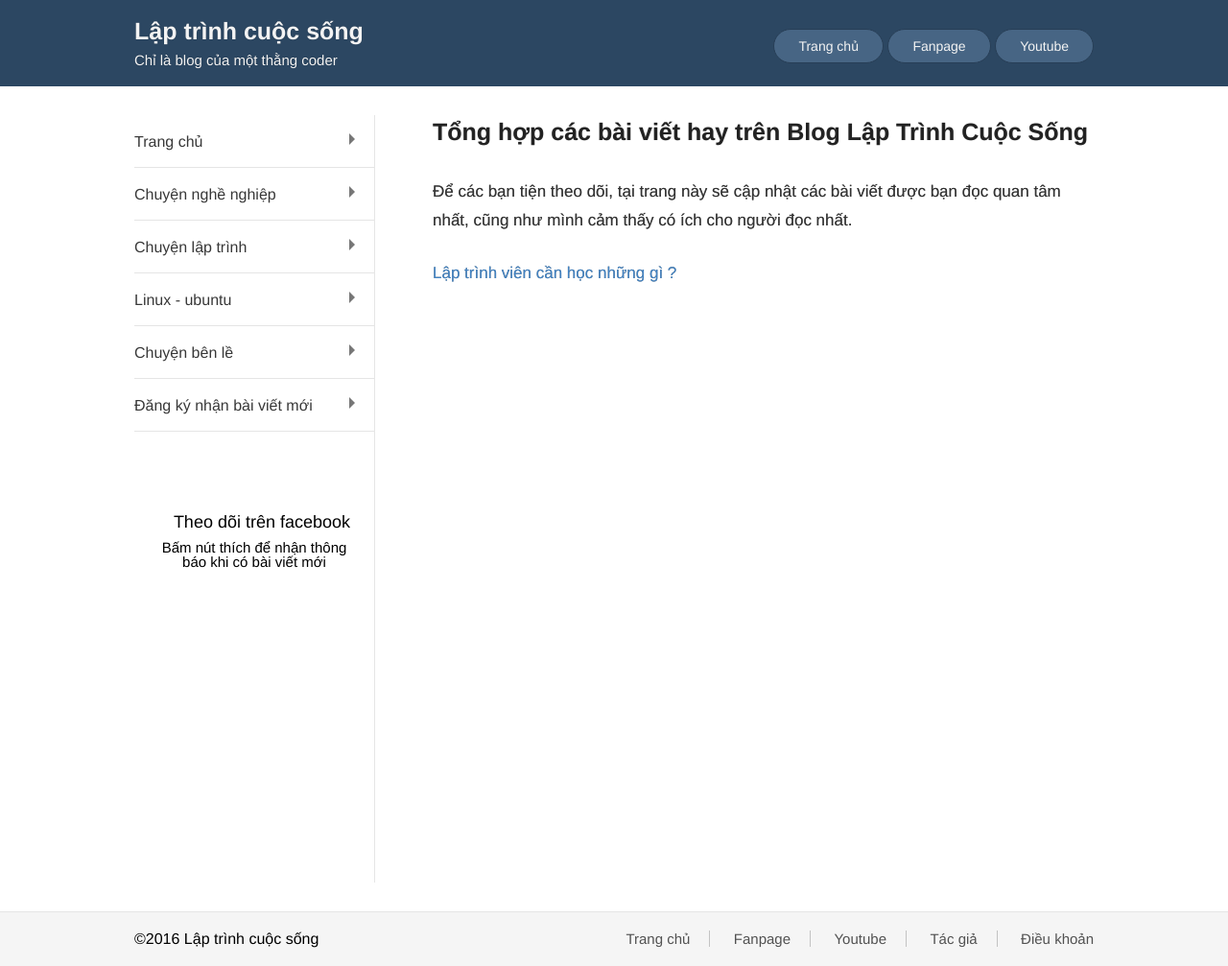
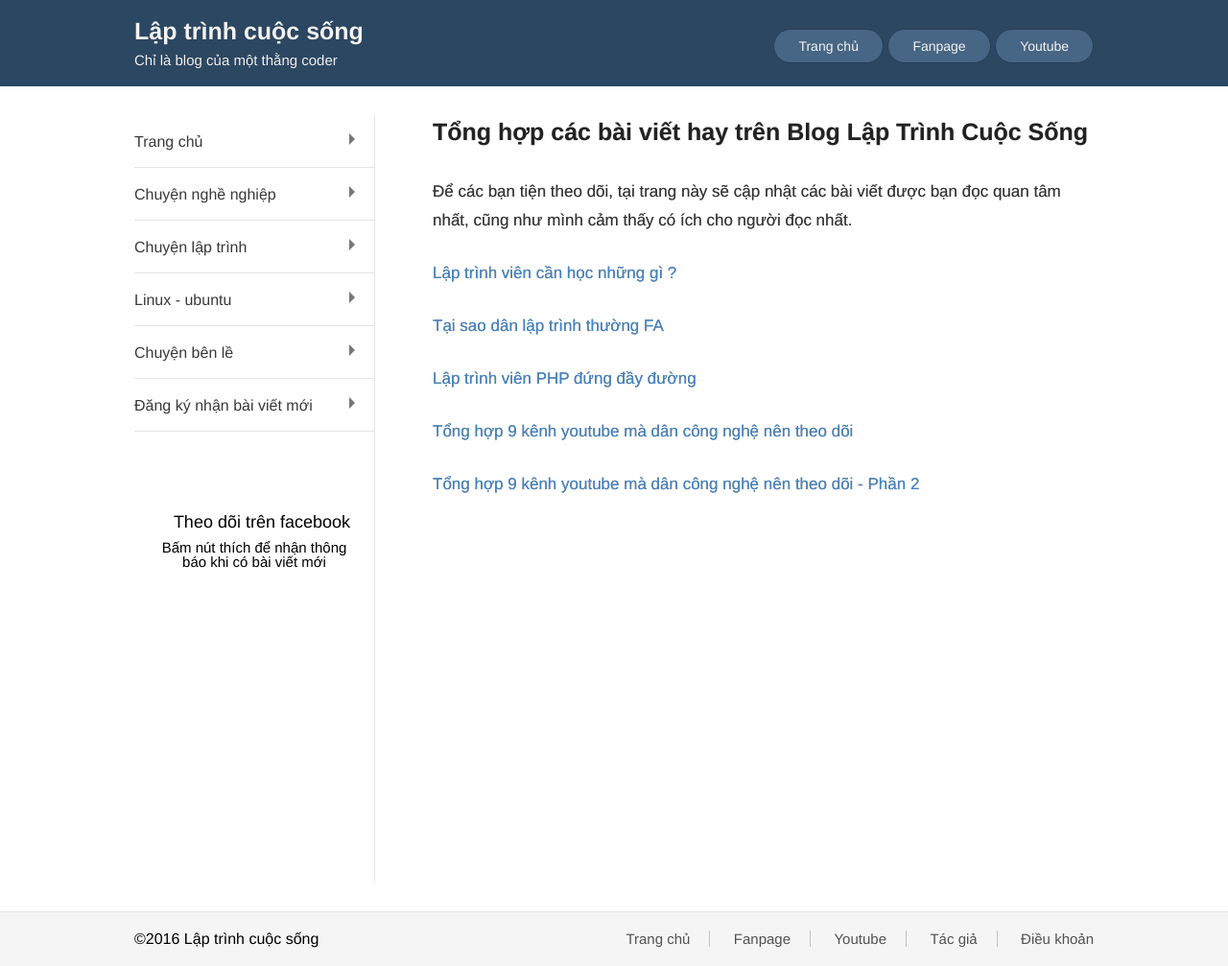
Before and after one commit to nguyentest/laptrinhcuocsong, a Jekyll site: the page built from bai-viet-hay.md, in a window 1280 px wide. Shown: the whole page at 96% size. Built offline with Jekyll 4.4.1, drawn with Linux system fonts in a browser that asks for light colours.

Commit message:
Update bai-viet-hay.md

```diff
--- a/bai-viet-hay.md
+++ b/bai-viet-hay.md
@@ -5,3 +5,11 @@ title: Tổng hợp các bài viết hay trên Blog Lập Trình Cuộc Sống
 Để các bạn tiện theo dõi, tại trang này sẽ cập nhật các bài viết được bạn đọc quan tâm nhất, cũng như mình cảm thấy có ích cho người đọc nhất.
 
 [Lập trình viên cần học những gì ?](http://laptrinhcuocsong.com/lap-trinh-vien-can-hoc-nhung-gi.html)
+
+[Tại sao dân lập trình thường FA](http://laptrinhcuocsong.com/tai-sao-dan-lap-trinh-thuong-fa.html)
+
+[Lập trình viên PHP đứng đầy đường](http://laptrinhcuocsong.com/lap-trinh-vien-php-dung-day-duong.html)
+
+[Tổng hợp 9 kênh youtube mà dân công nghệ nên theo dõi](http://laptrinhcuocsong.com/tong-hop-9-kenh-youtube-ma-dan-cong-nghe-nen-theo-doi.html)
+
+[Tổng hợp 9 kênh youtube mà dân công nghệ nên theo dõi - Phần 2](http://laptrinhcuocsong.com/tong-hop-nhung-kenh-youtube-ma-dan-cong-nghe-nen-theo-doi-phan-2.html)
```
